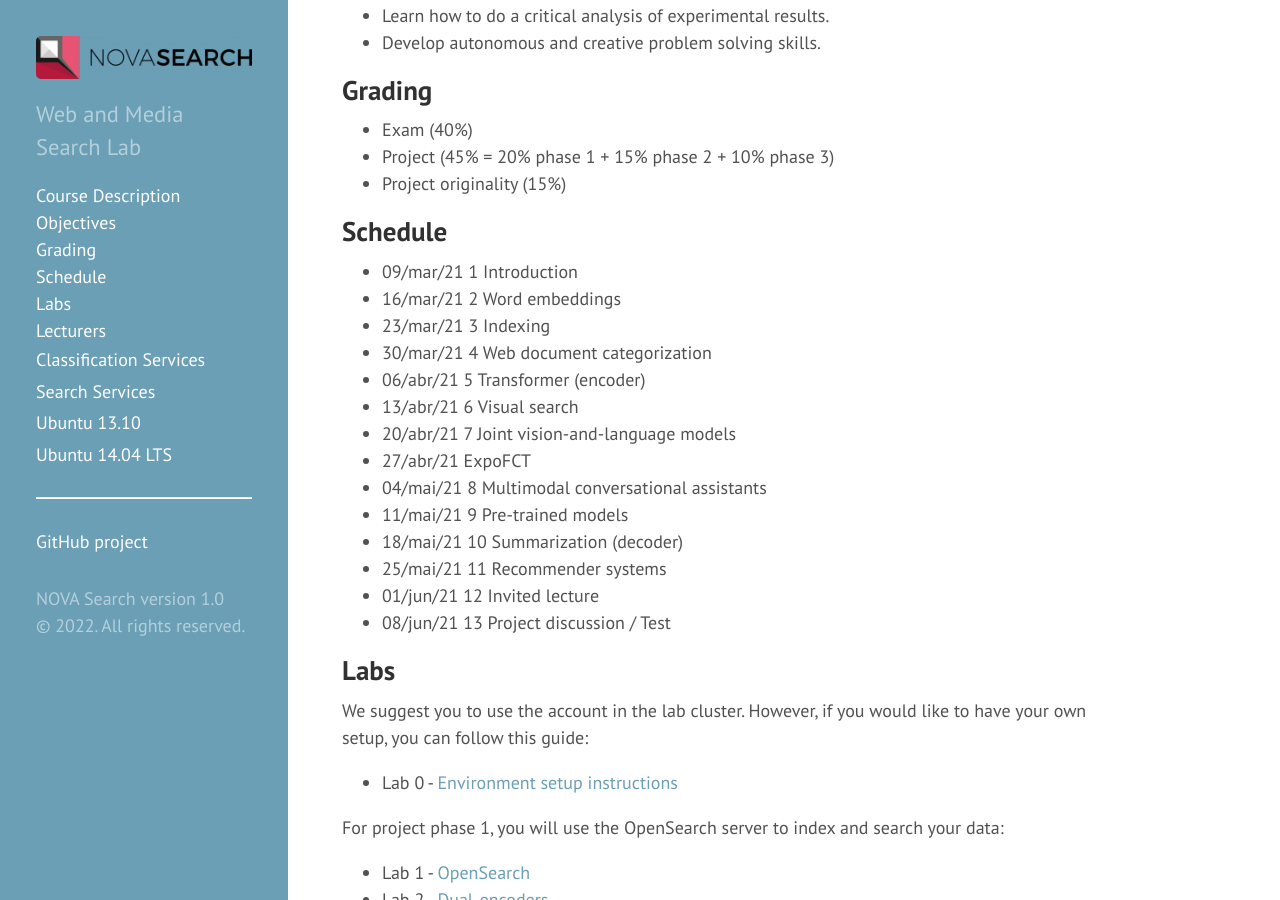
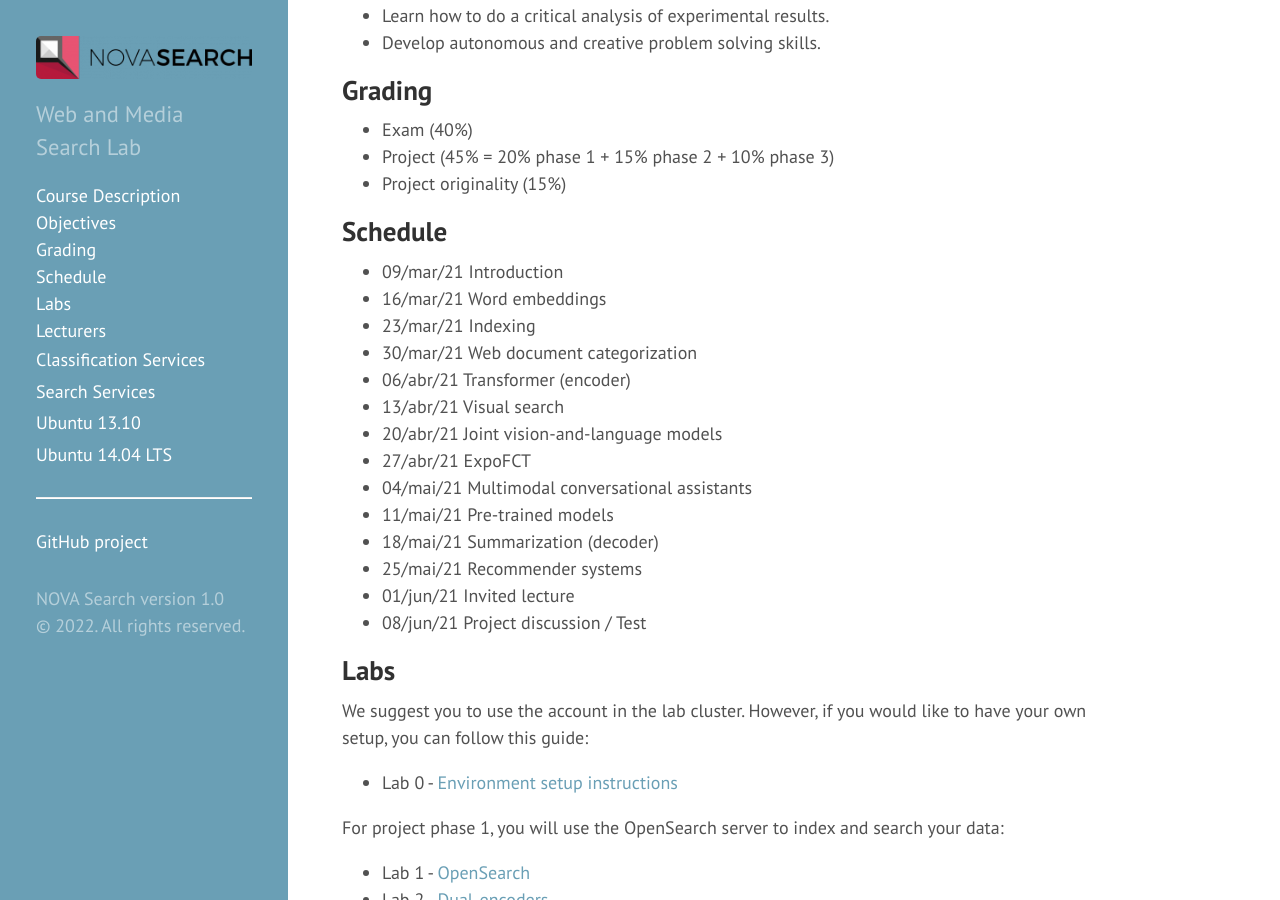
Before and after one commit to novasearch/wiki.novasearch.org, a Jekyll site: the page built from wiki/courses/WSDM_2022.md, in a window 1280 px wide and 900 px high, scrolled down 669 px. Built offline with Jekyll 4.4.1, drawn with Linux system fonts in a browser that asks for light colours.

Commit message:
Update WSDM_2022.md

```diff
--- a/wiki/courses/WSDM_2022.md
+++ b/wiki/courses/WSDM_2022.md
@@ -29,20 +29,20 @@ This course includes intensive hands-on laboratories where key CV, NLP and IR al
  - Project originality (15%)
 
 ## Schedule
- - 09/mar/21	1	Introduction
- - 16/mar/21	2	Word embeddings
- - 23/mar/21	3	Indexing
- - 30/mar/21	4	Web document categorization
- - 06/abr/21	5	Transformer (encoder)
- - 13/abr/21	6	Visual search
- - 20/abr/21	7	Joint vision-and-language models
- - 27/abr/21		ExpoFCT
- - 04/mai/21	8	Multimodal conversational assistants
- - 11/mai/21	9	Pre-trained models
- - 18/mai/21	10	Summarization (decoder)
- - 25/mai/21	11	Recommender systems
- - 01/jun/21	12	Invited lecture
- - 08/jun/21	13	Project discussion / Test
+ - 09/mar/21	Introduction
+ - 16/mar/21	Word embeddings
+ - 23/mar/21	Indexing
+ - 30/mar/21	Web document categorization
+ - 06/abr/21	Transformer (encoder)
+ - 13/abr/21	Visual search
+ - 20/abr/21	Joint vision-and-language models
+ - 27/abr/21	ExpoFCT
+ - 04/mai/21	Multimodal conversational assistants
+ - 11/mai/21	Pre-trained models
+ - 18/mai/21	Summarization (decoder)
+ - 25/mai/21	Recommender systems
+ - 01/jun/21	Invited lecture
+ - 08/jun/21	Project discussion / Test
 
 ## Labs
 We suggest you to use the account in the lab cluster. However, if you would like to have your own setup, you can follow this guide:
```
